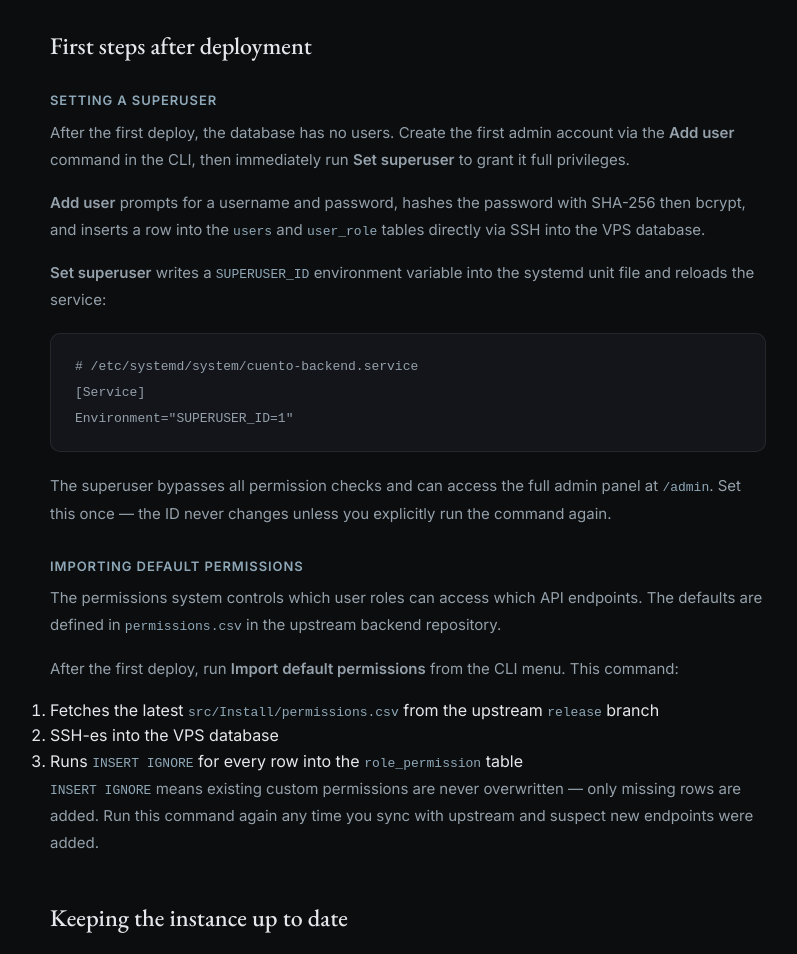
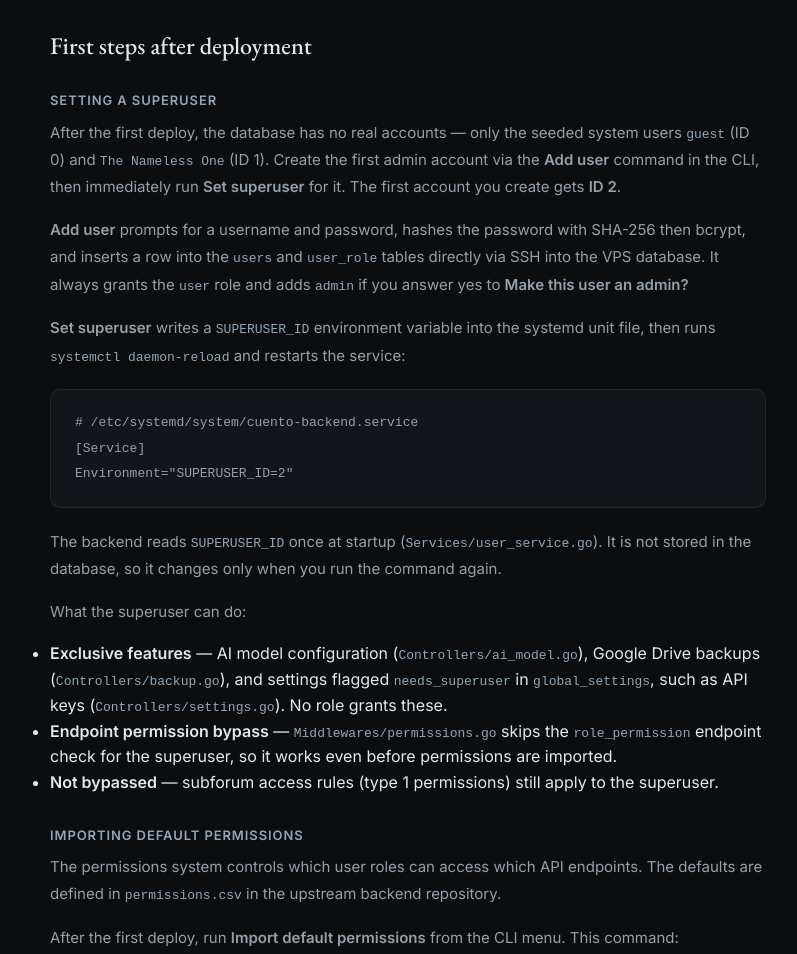
Before and after one commit to kate-makarova/cuento-site-2, an Eleventy site: page src/developers/cli-and-deployment.md in a window 1280 px wide. Shown: the part 3640-4594 px from the top of the page, without its empty margins (282-1079 px from the left). Built offline with nearby package versions, Linux system fonts and the light colour scheme; Eleventy itself is replaced by a stand-in of ours; code samples lack their colours; files that its build step writes are made by us from their sources.

Commit message:
Fix superuser section in CLI and deployment docs
- First account is id 2; example SUPERUSER_ID updated from 1 to 2
- Mention the admin prompt in Add user
- Replace "bypasses all permission checks" with what superuser actually
  does: exclusive AI models/backups/secret settings, endpoint permission
  table bypass, subforum rules still enforced

Co-Authored-By: Claude Opus 5.5 <noreply@anthropic.com>

````diff
--- a/src/developers/cli-and-deployment.md
+++ b/src/developers/cli-and-deployment.md
@@ -125,19 +125,25 @@ The backend deploy restarts `cuento-backend.service` via systemd. The frontend d
 
 ### Setting a superuser
 
-After the first deploy, the database has no users. Create the first admin account via the **Add user** command in the CLI, then immediately run **Set superuser** to grant it full privileges.
+After the first deploy, the database has no real accounts — only the seeded system users `guest` (ID 0) and `The Nameless One` (ID 1). Create the first admin account via the **Add user** command in the CLI, then immediately run **Set superuser** for it. The first account you create gets **ID 2**.
 
-**Add user** prompts for a username and password, hashes the password with SHA-256 then bcrypt, and inserts a row into the `users` and `user_role` tables directly via SSH into the VPS database.
+**Add user** prompts for a username and password, hashes the password with SHA-256 then bcrypt, and inserts a row into the `users` and `user_role` tables directly via SSH into the VPS database. It always grants the `user` role and adds `admin` if you answer yes to **Make this user an admin?**
 
-**Set superuser** writes a `SUPERUSER_ID` environment variable into the systemd unit file and reloads the service:
+**Set superuser** writes a `SUPERUSER_ID` environment variable into the systemd unit file, then runs `systemctl daemon-reload` and restarts the service:
 
 ```
 # /etc/systemd/system/cuento-backend.service
 [Service]
-Environment="SUPERUSER_ID=1"
+Environment="SUPERUSER_ID=2"
 ```
 
-The superuser bypasses all permission checks and can access the full admin panel at `/admin`. Set this once — the ID never changes unless you explicitly run the command again.
+The backend reads `SUPERUSER_ID` once at startup (`Services/user_service.go`). It is not stored in the database, so it changes only when you run the command again.
+
+What the superuser can do:
+
+- **Exclusive features** — AI model configuration (`Controllers/ai_model.go`), Google Drive backups (`Controllers/backup.go`), and settings flagged `needs_superuser` in `global_settings`, such as API keys (`Controllers/settings.go`). No role grants these.
+- **Endpoint permission bypass** — `Middlewares/permissions.go` skips the `role_permission` endpoint check for the superuser, so it works even before permissions are imported.
+- **Not bypassed** — subforum access rules (type 1 permissions) still apply to the superuser.
 
 ### Importing default permissions
 
--- a/src/ru/developers/cli-and-deployment.md
+++ b/src/ru/developers/cli-and-deployment.md
@@ -125,19 +125,25 @@ git push origin release
 
 ### Настройка суперпользователя
 
-После первого деплоя в базе данных нет пользователей. Создайте первый admin-аккаунт через команду **Add user** в CLI, затем сразу запустите **Set superuser** для предоставления полных привилегий.
+После первого деплоя в базе данных нет настоящих аккаунтов — только системные пользователи `guest` (ID 0) и `The Nameless One` (ID 1). Создайте первый admin-аккаунт через команду **Add user** в CLI, затем сразу запустите для него **Set superuser**. Первый созданный аккаунт получает **ID 2**.
 
-**Add user** запрашивает логин и пароль, хеширует пароль через SHA-256, затем bcrypt, и вставляет строку в таблицы `users` и `user_role` напрямую через SSH к базе данных VPS.
+**Add user** запрашивает логин и пароль, хеширует пароль через SHA-256, затем bcrypt, и вставляет строку в таблицы `users` и `user_role` напрямую через SSH к базе данных VPS. Роль `user` выдаётся всегда, а `admin` — если ответить «да» на вопрос **Make this user an admin?**
 
-**Set superuser** записывает переменную окружения `SUPERUSER_ID` в файл systemd-юнита и перезагружает сервис:
+**Set superuser** записывает переменную окружения `SUPERUSER_ID` в файл systemd-юнита, затем выполняет `systemctl daemon-reload` и перезапускает сервис:
 
 ```
 # /etc/systemd/system/cuento-backend.service
 [Service]
-Environment="SUPERUSER_ID=1"
+Environment="SUPERUSER_ID=2"
 ```
 
-Суперпользователь обходит все проверки прав доступа и имеет доступ к полной административной панели по адресу `/admin`. Настраивается один раз — ID не меняется, если только не запустить команду повторно явно.
+Бэкенд читает `SUPERUSER_ID` один раз при запуске (`Services/user_service.go`). Значение не хранится в базе данных, поэтому меняется только при повторном запуске команды.
+
+Что может суперпользователь:
+
+- **Эксклюзивные функции** — настройка ИИ-моделей (`Controllers/ai_model.go`), резервные копии в Google Drive (`Controllers/backup.go`) и настройки с пометкой `needs_superuser` в `global_settings`, например API-ключи (`Controllers/settings.go`). Ни одна роль их не даёт.
+- **Обход прав эндпоинтов** — `Middlewares/permissions.go` не проверяет для суперпользователя таблицу `role_permission`, поэтому он работает даже до импорта прав.
+- **Не обходится** — правила доступа к подфорумам (права типа 1) распространяются и на суперпользователя.
 
 ### Импорт прав доступа по умолчанию
 
````
